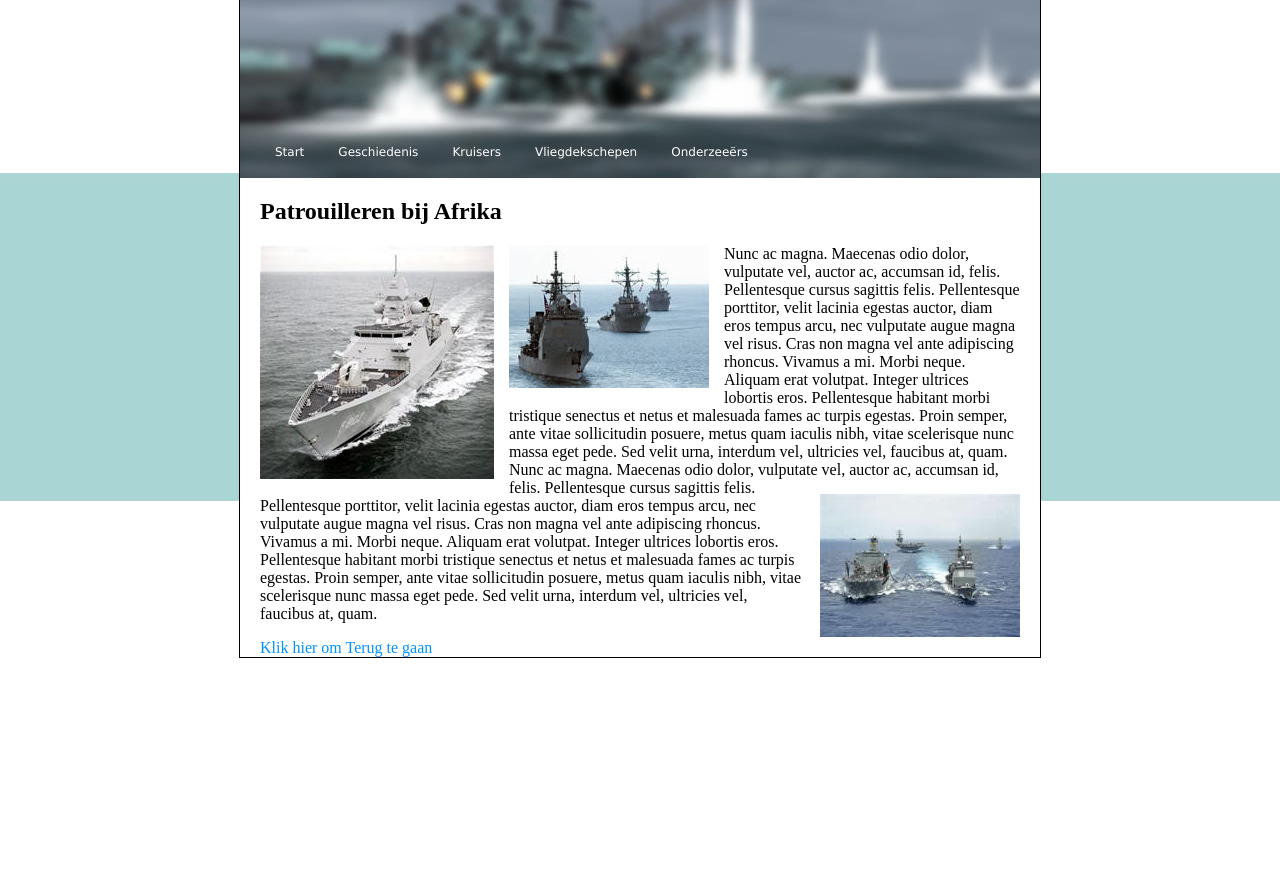
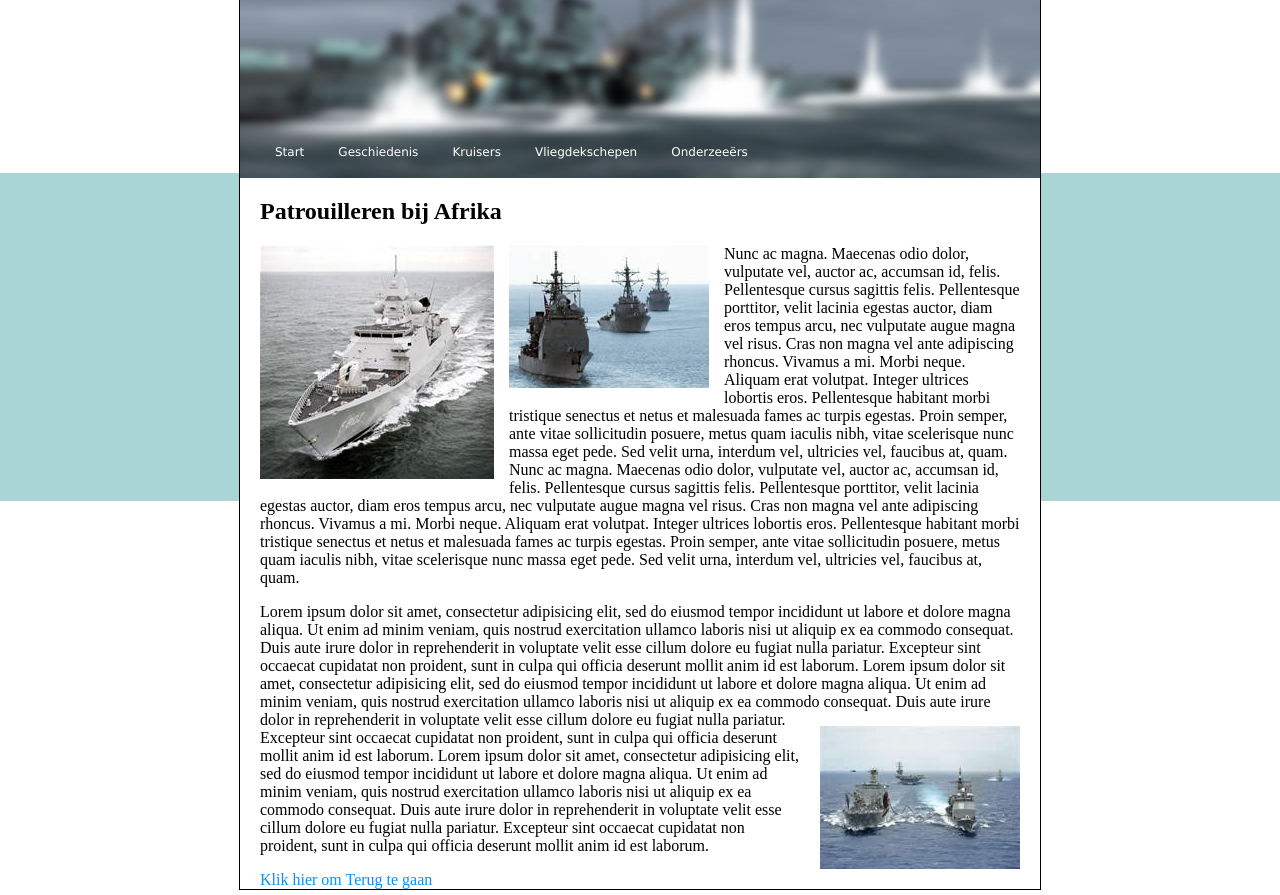
Before and after one commit to JoshVerboom/de-vloot, a plain HTML site: page kruisers.html in a window 1280 px wide. Shown: the part 95-990 px from the top of the page. Before the commit the page ends 800 px from the top, so only its background shows below. Drawn offline with Linux system fonts and the light colour scheme.

Commit message:
Edited to look more like the previews

```diff
--- a/kruisers.html
+++ b/kruisers.html
@@ -19,8 +19,24 @@
     </div>
     <div class="content">
 	<h2>Patrouilleren bij Afrika</h2>
-	<p><img src="img/vloot4.jpg" class="top-left" /><img src="img/vloot11.jpg" class="top-left"> Nunc ac magna. Maecenas odio dolor, vulputate vel, auctor ac, accumsan id, felis. Pellentesque cursus sagittis felis. Pellentesque porttitor, velit lacinia egestas auctor, diam eros tempus arcu, nec vulputate augue magna vel risus. Cras non magna vel ante adipiscing rhoncus. Vivamus a mi. Morbi neque. Aliquam erat volutpat. Integer ultrices lobortis eros. Pellentesque habitant morbi tristique senectus et netus et malesuada fames ac turpis egestas. Proin semper, ante vitae sollicitudin posuere, metus quam iaculis nibh, vitae scelerisque nunc massa eget pede. Sed velit urna, interdum vel, ultricies vel, faucibus at, quam. Nunc ac magna. Maecenas odio dolor, vulputate vel, auctor ac,<img src="img/vloot12.jpg" class="right"> accumsan id, felis. Pellentesque cursus sagittis felis. Pellentesque porttitor, velit lacinia egestas auctor, diam eros tempus arcu, nec vulputate augue magna vel risus. Cras non magna vel ante adipiscing rhoncus. Vivamus a mi. Morbi neque. Aliquam erat volutpat. Integer ultrices lobortis eros. Pellentesque habitant morbi tristique senectus et netus et malesuada fames ac turpis egestas. Proin semper, ante vitae sollicitudin posuere, metus quam iaculis nibh, vitae scelerisque nunc massa eget pede. Sed velit urna, interdum vel, ultricies vel, faucibus at, quam.
+	<p><img src="img/vloot4.jpg" class="top-left" /><img src="img/vloot11.jpg" class="top-left"> Nunc ac magna. Maecenas odio dolor, vulputate vel, auctor ac, accumsan id, felis. Pellentesque cursus sagittis felis. Pellentesque porttitor, velit lacinia egestas auctor, diam eros tempus arcu, nec vulputate augue magna vel risus. Cras non magna vel ante adipiscing rhoncus. Vivamus a mi. Morbi neque. Aliquam erat volutpat. Integer ultrices lobortis eros. Pellentesque habitant morbi tristique senectus et netus et malesuada fames ac turpis egestas. Proin semper, ante vitae sollicitudin posuere, metus quam iaculis nibh, vitae scelerisque nunc massa eget pede. Sed velit urna, interdum vel, ultricies vel, faucibus at, quam. Nunc ac magna. Maecenas odio dolor, vulputate vel, auctor ac, accumsan id, felis. Pellentesque cursus sagittis felis. Pellentesque porttitor, velit lacinia egestas auctor, diam eros tempus arcu, nec vulputate augue magna vel risus. Cras non magna vel ante adipiscing rhoncus. Vivamus a mi. Morbi neque. Aliquam erat volutpat. Integer ultrices lobortis eros. Pellentesque habitant morbi tristique senectus et netus et malesuada fames ac turpis egestas. Proin semper, ante vitae sollicitudin posuere, metus quam iaculis nibh, vitae scelerisque nunc massa eget pede. Sed velit urna, interdum vel, ultricies vel, faucibus at, quam.
 	</p>
+	<p>Lorem ipsum dolor sit amet, consectetur adipisicing elit, sed do eiusmod
+	tempor incididunt ut labore et dolore magna aliqua. Ut enim ad minim veniam,
+	quis nostrud exercitation ullamco laboris nisi ut aliquip ex ea commodo
+	consequat. Duis aute irure dolor in reprehenderit in voluptate velit esse
+	cillum dolore eu fugiat nulla pariatur. Excepteur sint occaecat cupidatat non
+	proident, sunt in culpa qui officia deserunt mollit anim id est laborum. Lorem ipsum dolor sit amet, consectetur adipisicing elit, sed do eiusmod
+	tempor incididunt ut labore et dolore magna aliqua. Ut enim ad minim veniam,
+	quis nostrud exercitation ullamco laboris nisi ut aliquip ex ea commodo
+	consequat. Duis aute irure dolor in reprehenderit in voluptate velit esse
+	cillum dolore eu fugiat nulla pariatur.<img src="img/vloot12.jpg" class="right"> Excepteur sint occaecat cupidatat non
+	proident, sunt in culpa qui officia deserunt mollit anim id est laborum. Lorem ipsum dolor sit amet, consectetur adipisicing elit, sed do eiusmod
+	tempor incididunt ut labore et dolore magna aliqua. Ut enim ad minim veniam,
+	quis nostrud exercitation ullamco laboris nisi ut aliquip ex ea commodo
+	consequat. Duis aute irure dolor in reprehenderit in voluptate velit esse
+	cillum dolore eu fugiat nulla pariatur. Excepteur sint occaecat cupidatat non
+	proident, sunt in culpa qui officia deserunt mollit anim id est laborum.</p>
     <a href="index.html" class="terug">Klik hier om Terug te gaan</a>
     </div>
 </div>
```
Also changed, not shown: vliegdekschepen.html (+2 -1 lines).
